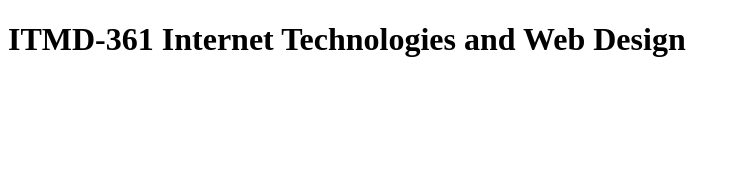
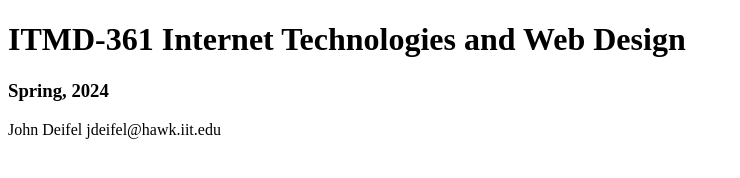
Before and after one commit to jdeifel/ITMD361_Lab2, a plain HTML site: page index.html in a window 1280 px wide. Shown: the whole page, without its empty margins (0-740 px from the left). Drawn offline with Linux system fonts and the light colour scheme.

Commit message:
Add h3 date and personal information

```diff
--- a/index.html
+++ b/index.html
@@ -6,5 +6,7 @@
 </head>
   <body>
       <h1>ITMD-361 Internet Technologies and Web Design</h1>
-  </body>
+      <h3>Spring, 2024</h3>
+      <p>John Deifel jdeifel@hawk.iit.edu</p>
+    </body>
 </html>
```
